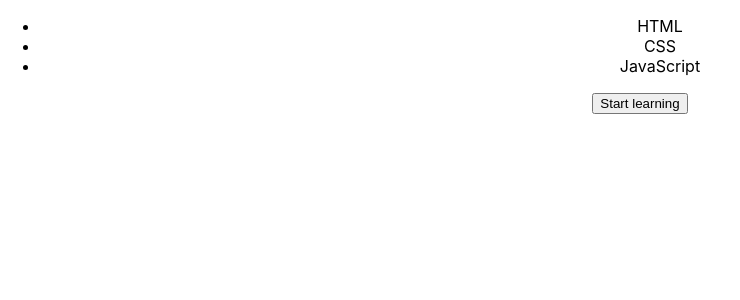
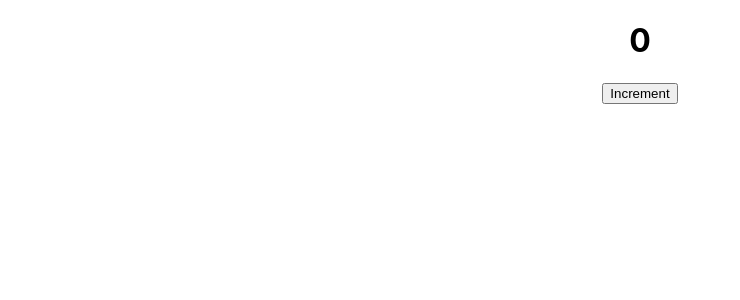
Before and after one commit to AlexanderWinkelmeier/react-testing, a React (Create React App) app: page / in a window 1280 px wide. Shown: the top 300 px of the page, without its empty margins (0-740 px from the left). Built offline with nearby package versions, Linux system fonts and the light colour scheme.

Commit message:
Pointer Interactions

```diff
--- a/package.json
+++ b/package.json
@@ -8,7 +8,7 @@
     "@mui/material": "^5.9.3",
     "@testing-library/jest-dom": "^5.14.1",
     "@testing-library/react": "^13.0.0",
-    "@testing-library/user-event": "^14.3.0",
+    "@testing-library/user-event": "^14.4.3",
     "@types/jest": "^27.0.1",
     "@types/node": "^16.7.13",
     "@types/react": "^18.0.0",
--- a/src/App.tsx
+++ b/src/App.tsx
@@ -1,13 +1,15 @@
-// import { Application } from './components/application/Application';
+import { Application } from './components/application/Application';
 import './App.css';
 import { Skills } from './components/skills/skills';
+import { Counter } from './components/counter/counter';
 
 function App() {
   const skills = ['HTML', 'CSS', 'JavaScript'];
   return (
     <div className="App">
-      {/* <Application /> */}
-      <Skills skills={skills} />
+      {/* <Application />
+      <Skills skills={skills} /> */}
+      <Counter />
     </div>
   );
 }
--- /dev/null
+++ b/src/components/counter/counter.tsx
@@ -0,0 +1,12 @@
+import { useState } from 'react';
+
+export const Counter = () => {
+  const [count, setCount] = useState(0);
+
+  return (
+    <div>
+      <h1>{count}</h1>
+      <button onClick={() => setCount(count + 1)}>Increment</button>
+    </div>
+  );
+};
```
Also changed, not shown: 2 other files (tests, documents, lock files or other folders).
